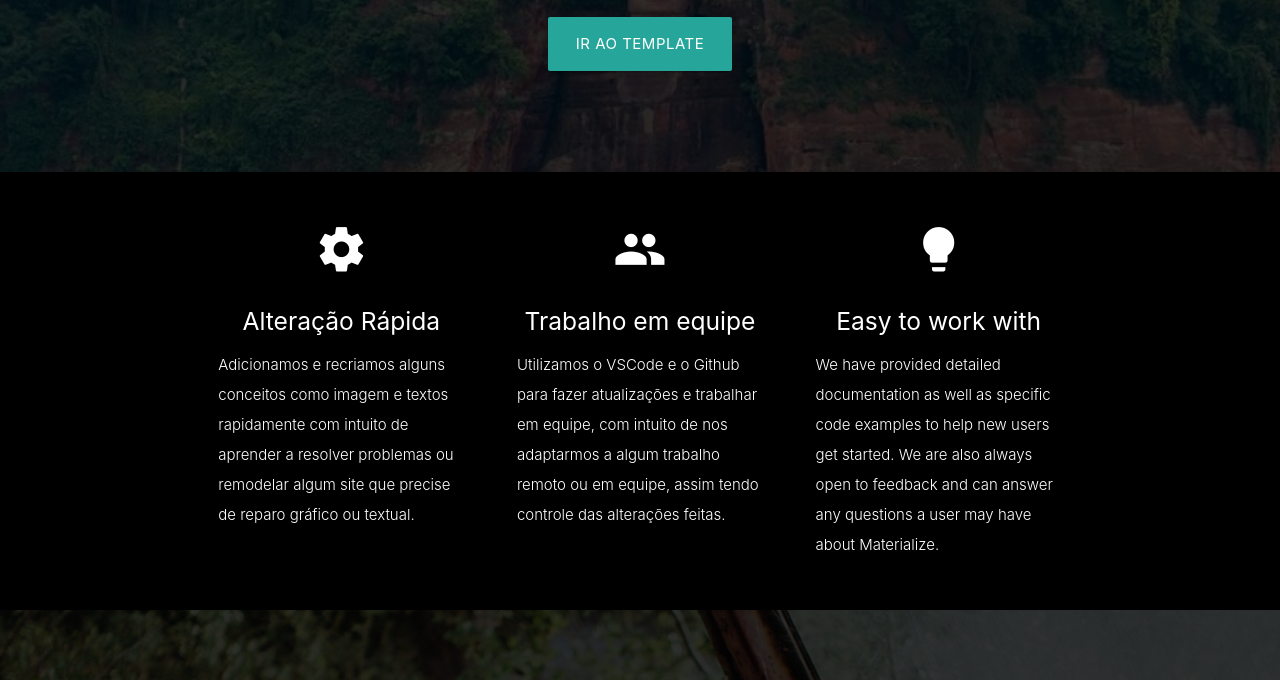
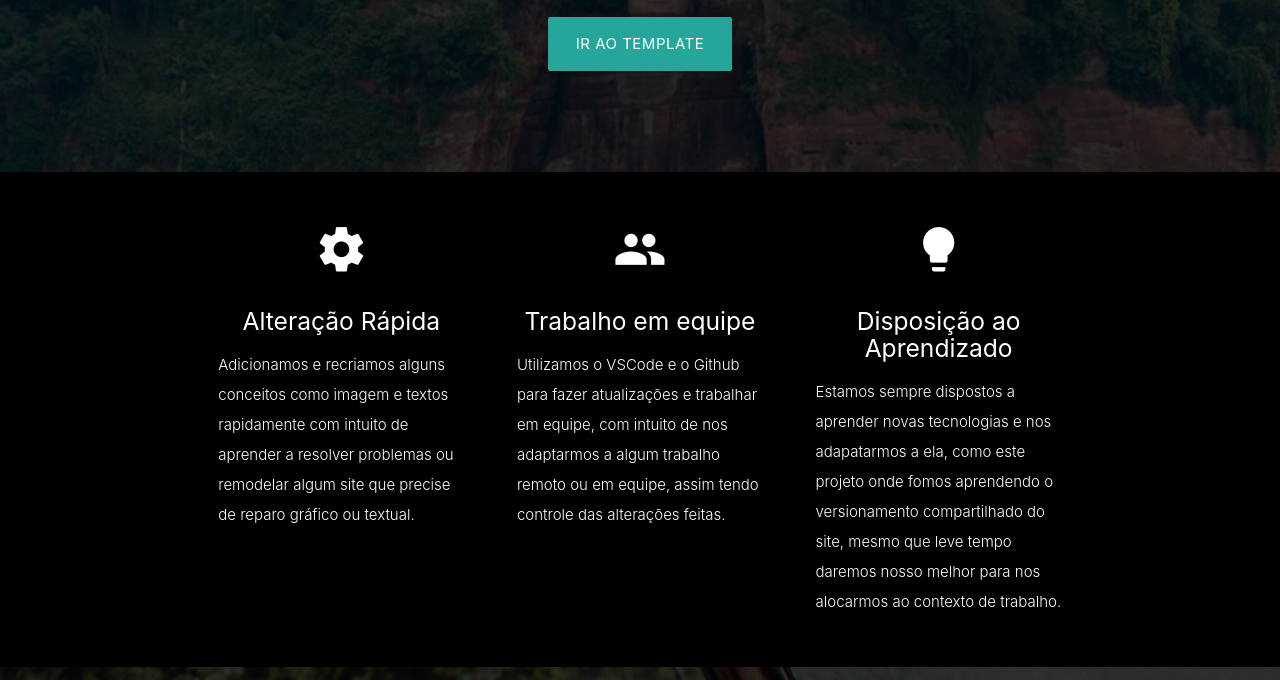
Before and after one commit to LucasVeneziani/Trabalho1, a plain HTML site: page index.html in a window 1280 px wide. Shown: the part 272-952 px from the top of the page. Drawn offline with nearby package versions, Linux system fonts and the light colour scheme.

Commit message:
AlteracaoDeTextos2

```diff
--- a/index.html
+++ b/index.html
@@ -72,9 +72,9 @@
         <div class="col s12 m4">
           <div class="icon-block">
             <h2 class="center white-text"><i class="material-icons">lightbulb</i></h2>
-            <h5 class="center">Easy to work with</h5>
+            <h5 class="center">Disposição ao Aprendizado</h5>
 
-            <p class="light">We have provided detailed documentation as well as specific code examples to help new users get started. We are also always open to feedback and can answer any questions a user may have about Materialize.</p>
+            <p class="light">Estamos sempre dispostos a aprender novas tecnologias e nos adapatarmos a ela, como este projeto onde fomos aprendendo o versionamento compartilhado do site, mesmo que leve tempo daremos nosso melhor para nos alocarmos ao contexto de trabalho.</p>
           </div>
         </div>
       </div>
```
